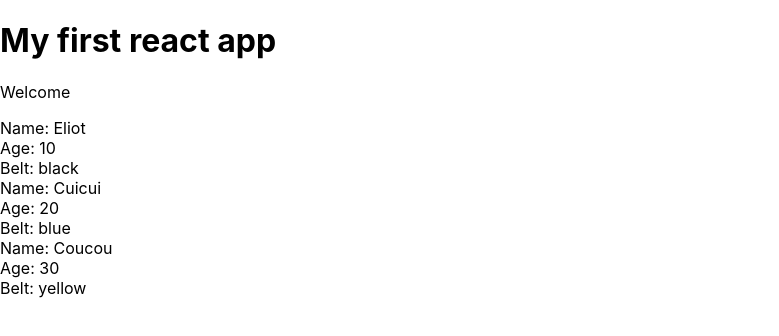
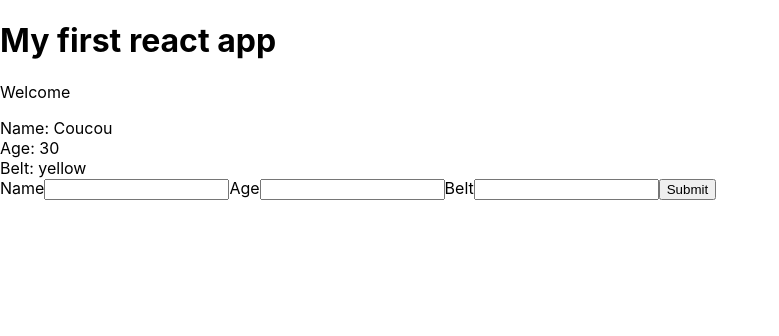
Before and after one commit to DavidBronne/myappRedux, a React (Create React App) app: page / in a window 1280 px wide. Shown: the top 336 px of the page, without its empty margins (0-779 px from the left). Built offline with nearby package versions, Linux system fonts and the light colour scheme.

Commit message:
form and handleCHange

```diff
--- /dev/null
+++ b/src/AddNinja.js
@@ -0,0 +1,36 @@
+import React, {Component} from 'react';
+
+class AddNinja extends Component {
+    state = {
+        name: null,
+        age: null,
+        belt: null
+    }
+    handleChange = (e) => {
+        this.setState( {
+            [e.target.id] : e.target.value
+        })
+    }
+    handleSubmit = (e) => {
+        e.preventDefault()
+        console.log(this.state);
+
+    }
+    render() {
+        return(
+            <div className="add-ninja">
+                <form onSubmit={this.handleSubmit}>
+                    <label htmlFor="">Name</label>
+                    <input type="text" id="name" onChange={this.handleChange}/>
+                    <label htmlFor="">Age</label>
+                    <input type="text" id="age" onChange={this.handleChange}/>
+                    <label htmlFor="">Belt</label>
+                    <input type="text" id="belt" onChange={this.handleChange}/>
+                    <button>Submit</button>
+                </form>
+            </div>
+        )
+    }
+}
+
+export default AddNinja
--- a/src/App.js
+++ b/src/App.js
@@ -1,5 +1,6 @@
 import React, {Component} from 'react';
 import Ninjas from './Ninjas';
+import AddNinja from './AddNinja';
 
 class App extends Component {
 
@@ -18,6 +19,7 @@
         <h1>My first react app</h1>
         <p>Welcome</p>
         <Ninjas ninjas={this.state.ninjas}/>
+        <AddNinja/>
       </div>
     );
 
--- a/src/Ninjas.js
+++ b/src/Ninjas.js
@@ -3,25 +3,37 @@
 const Ninjas = ({ninjas}) => {
 
         const ninjasList = ninjas.map( (ninja) => {
-           return(
 
-               <div className="ninja-list" key={ninja.id}>
+      /*      if(ninja.age > 20) {
 
+               return(
+                   <div className="ninja-list" key={ninja.id}>
                 <div>Name: {ninja.name}</div>
-               <div>Age: {ninja.age}</div>
-               <div>Belt: {ninja.belt}</div>
+                <div>Age: {ninja.age}</div>
+                <div>Belt: {ninja.belt}</div>
             </div>
                )
+            }
+            }) */
 
-        }
-        )
+            return ninja.age > 20 ? (
 
-        return (
+            <div className="ninja-list" key={ninja.id}>
+                 <div>Name: {ninja.name}</div>
+                 <div>Age: {ninja.age}</div>
+                 <div>Belt: {ninja.belt}</div>
+             </div>
+
+            )
+            : null
+            })
+
+            return (
             <div className="ninja">
-
                 {ninjasList}
             </div>
         )
+
     }
 
 
```
